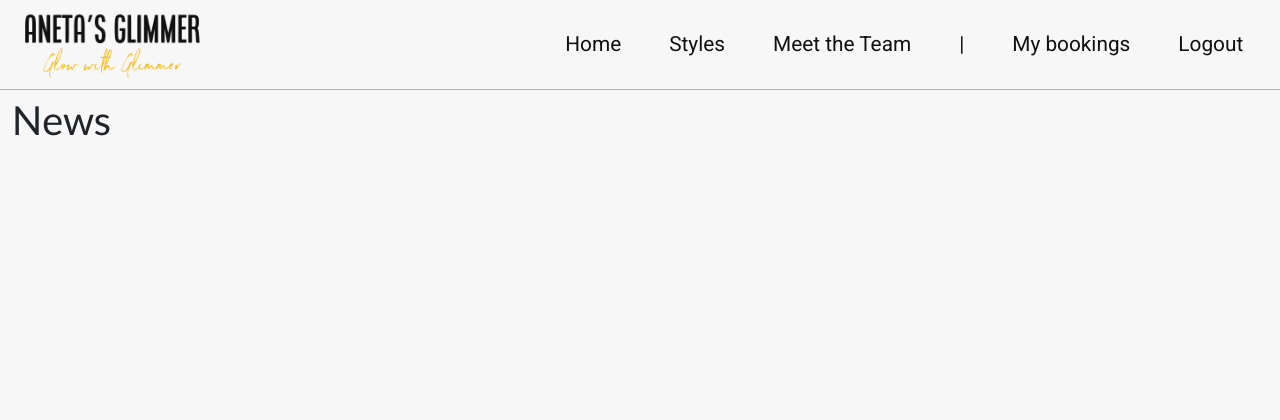
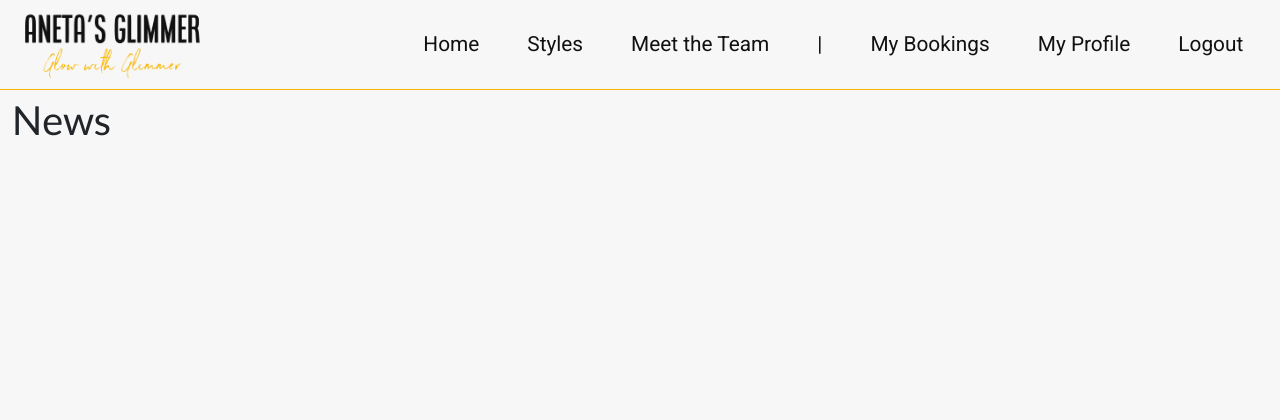
Before and after one commit to tomik-z-cech/PP4-Aneta-s-Glimmer, a Django app: page /news in a window 1280 px wide. Shown: the top 420 px of the page. Run offline with Django 3.2, Linux system fonts and the light colour scheme; the visitor is signed in with stand-in values (Sample User, id 1); data that the repository does not hold is empty.

Commit message:
Add "My Profile" section for log-in users

```diff
--- a/bookings/admin.py
+++ b/bookings/admin.py
@@ -9,7 +9,7 @@ class UserProfileInline(admin.StackedInline):
 
 class ProfileAdmin(admin.ModelAdmin):
     inlines = (UserProfileInline, )
-    list_display = ('username', 'email', 'first_name', 'last_name', 'phone_number', 'marketing')
+    list_display = ('last_name', 'first_name', 'email', 'username', 'phone_number', 'marketing', 'email')
 
     def first_name(self, obj):
         return obj.userprofile.first_name if hasattr(obj, 'userprofile') else ''
--- a/bookings/forms.py
+++ b/bookings/forms.py
@@ -6,7 +6,7 @@ class GlimmerSignupForm(SignupForm):
     first_name = forms.CharField(max_length=30, label='First Name', required=True)
     last_name = forms.CharField(max_length=30, label='Last Name', required=True)
     phone_number = forms.CharField(max_length=15, label='Phone Number', required=True)
-    marketing = forms.BooleanField(label='Marketing option', required=False)
+    marketing = forms.BooleanField(label='Marketing option', required=False, default=True)
 
     def save(self, request):
         user = super(GlimmerSignupForm, self).save(request)
--- a/templates/base.html
+++ b/templates/base.html
@@ -41,7 +41,10 @@
                       </li>
                       {% if user.is_authenticated %}
                         <li class="nav-item mx-3">
-                          <a  class="nav-link header-text" href="#">My bookings</a>
+                          <a  class="nav-link header-text" href="#">My Bookings</a>
+                        </li>
+                        <li class="nav-item mx-3">
+                          <a  class="nav-link header-text" href="#">My Profile</a>
                         </li>
                         <li class="nav-item mx-3">
                           <a  class="nav-link header-text" href="{% url 'account_logout' %}">Logout</a>
```
